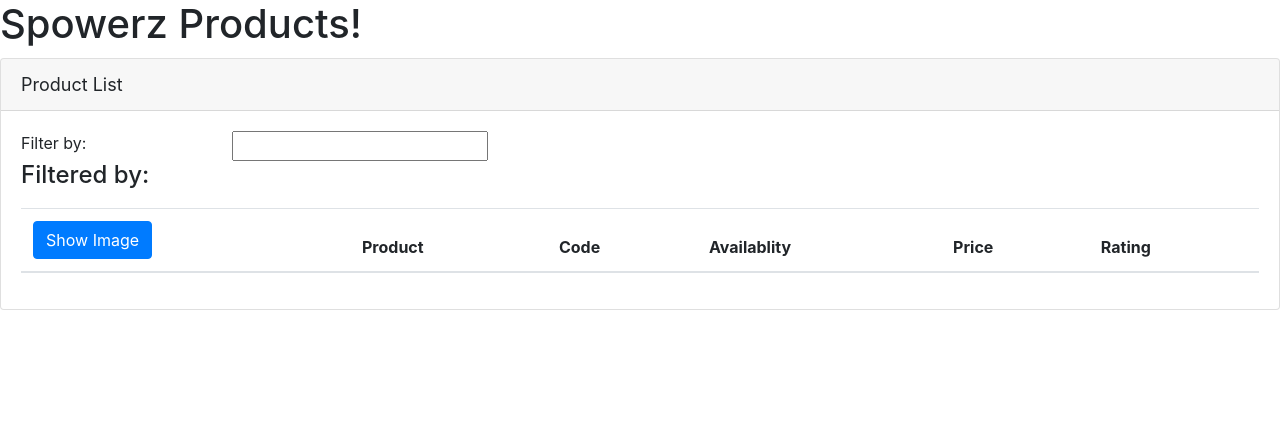
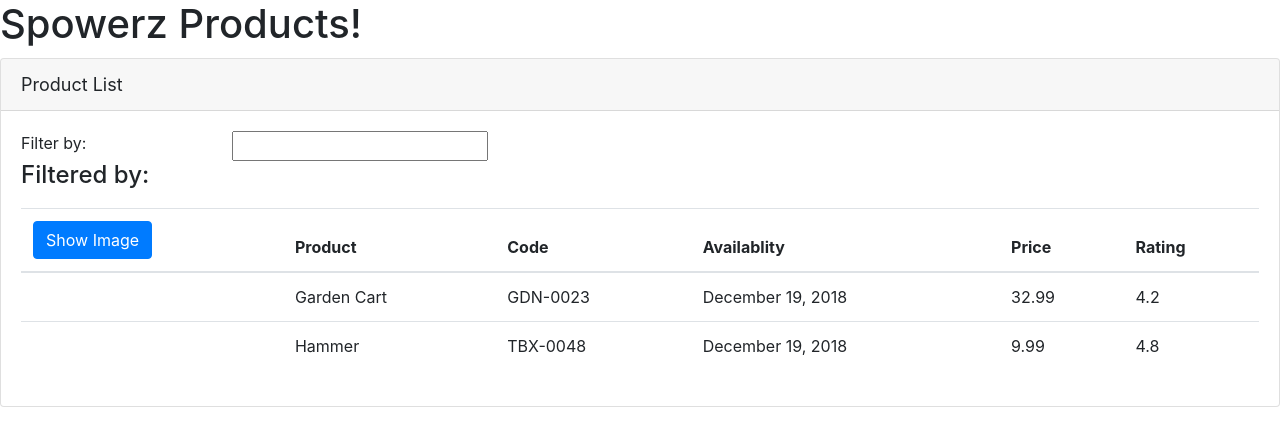
Before and after one commit to balasekar/angularProductManager, an Angular app: page / in a window 1280 px wide. Shown: the top 446 px of the page. Built offline with nearby package versions, Linux system fonts and the light colour scheme.

Commit message:
Directives ngIf & ngFor of

```diff
--- a/src/app/app.component.html
+++ b/src/app/app.component.html
@@ -1,6 +1,6 @@
 <!--The content below is only a placeholder and can be replaced.-->
 <div>
   <h1>{{ title }}!</h1>
-  <pm-products></pm-products>
+  <app-products></app-products>
 </div>
 <router-outlet></router-outlet>
--- a/src/app/products/product-list.component.html
+++ b/src/app/products/product-list.component.html
@@ -1,6 +1,6 @@
 <div class='card'>
   <div class='card-header'>
-    Product List
+    {{pageTitle}}
   </div>
 
   <div class='card-body'>
@@ -16,7 +16,8 @@
       </div>
     </div>
     <div class='table-responsive'>
-      <table class='table'>
+      <table class='table'
+              *ngIf='products && products.length'>
         <thead>
         <tr>
           <th>
@@ -32,7 +33,14 @@
         </tr>
         </thead>
         <tbody>
-
+        <tr *ngFor='let product of products'>
+          <td></td>
+          <td>{{product.productName}}</td>
+          <td>{{product.productCode}}</td>
+          <td>{{product.releaseDate}}</td>
+          <td>{{product.price}}</td>
+          <td>{{product.rating}}</td>
+        </tr>
         </tbody>
       </table>
     </div>
--- a/src/app/products/product-list.component.ts
+++ b/src/app/products/product-list.component.ts
@@ -1,9 +1,31 @@
 import {Component} from '@angular/core';
 
 @Component({
-  selector: 'pm-products',
+  selector: 'app-products',
   templateUrl: './product-list.component.html'
 })
 export class ProductListComponent {
-  pageTitle: string = 'Product List';
+  pageTitle = 'Product List';
+  products: any[] = [
+    {
+      'productId': 1,
+      'productName': 'Garden Cart',
+      'productCode': 'GDN-0023',
+      'releaseDate': 'December 19, 2018',
+      'description': '15 Gallon capacity rolling garden cart',
+      'price': 32.99,
+      'rating': 4.2,
+      'imageUrl': 'https://openclipart.org/image/300px/svg_to_png/58471/garden_cart.png'
+    },
+    {
+      'productId': 2,
+      'productName': 'Hammer',
+      'productCode': 'TBX-0048',
+      'releaseDate': 'December 19, 2018',
+      'description': 'Curved claw steel hammer',
+      'price': 9.99,
+      'rating': 4.8,
+      'imageUrl': 'https://openclipart.org/image/300px/svg_to_png/73/rejon_Hammer.png'
+    }
+  ];
 }
```
